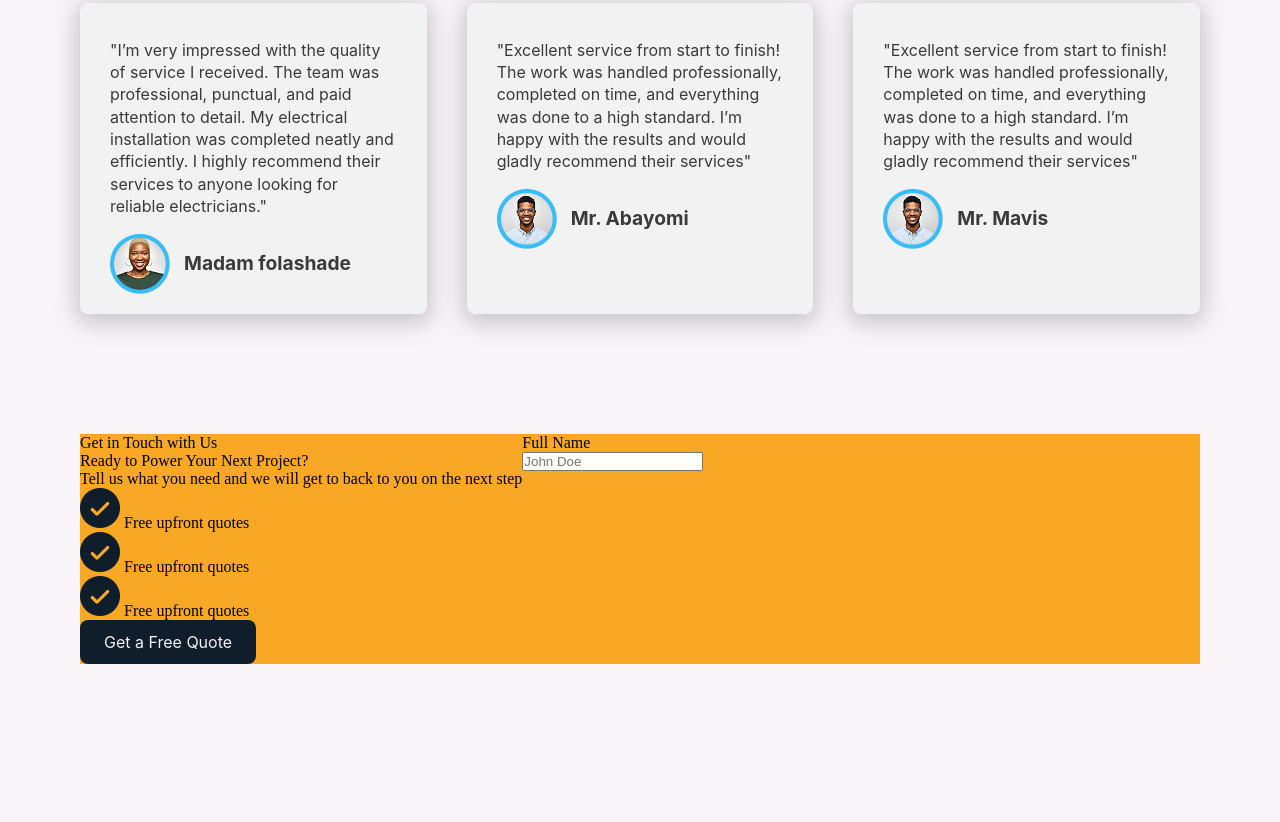
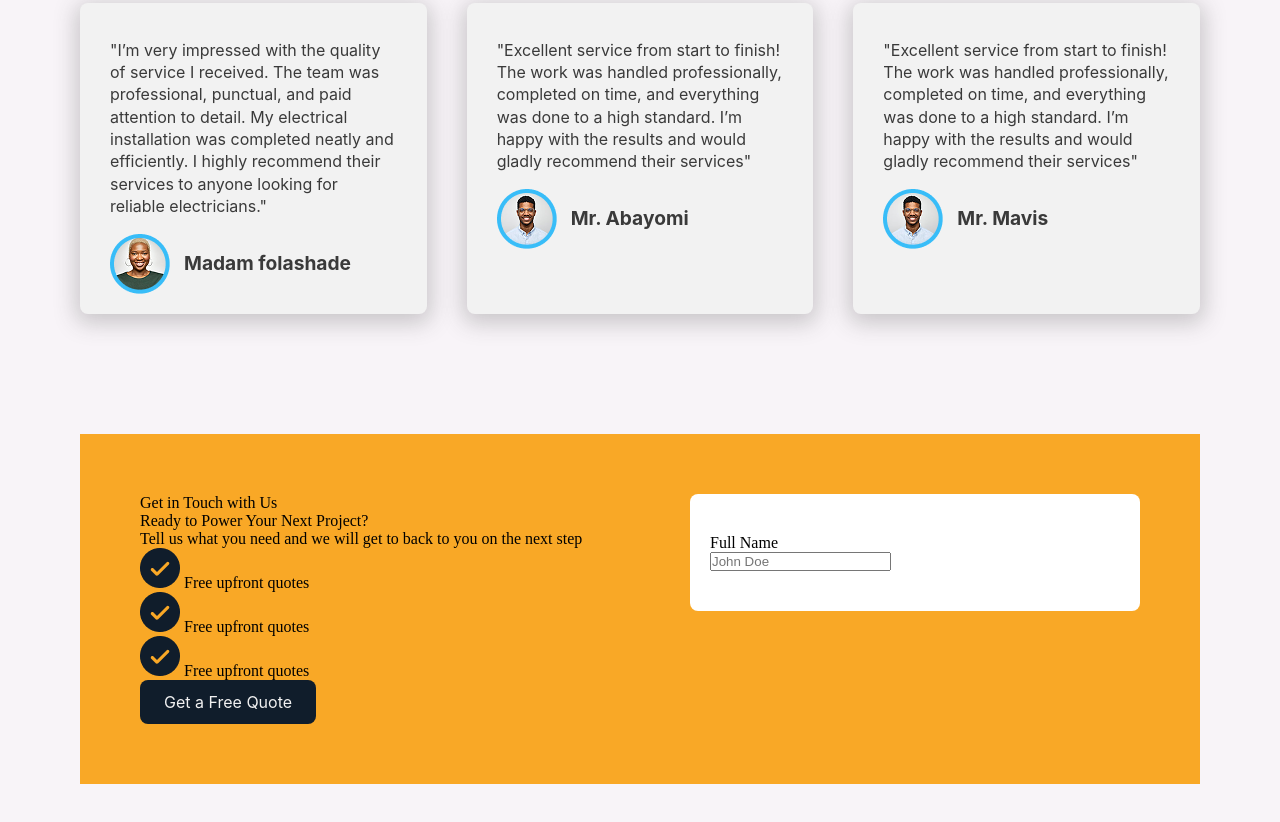
Before and after one commit to oteikwu1/e-emmy-integrated-solutions, a plain HTML site: page index.html in a window 1280 px wide. Shown: the part 3156-3978 px from the top of the page. Before the commit the page ends 3860 px from the top, so only its background shows below. Drawn offline with Linux system fonts and the light colour scheme.

Commit message:
improve form section

```diff
--- a/index.html
+++ b/index.html
@@ -263,12 +263,14 @@
         </div>
         </div>
         <div class="form">
+           <form action="">
             <label for="name" id="name">
                 Full Name
             </label>
             <div class="name">
                 <input type="text" name="name" placeholder="John Doe" id="name">
             </div>
+           </form>
         </div>
     </section>
     </main>
--- a/styles.css
+++ b/styles.css
@@ -399,5 +399,20 @@ body {
 .form-section {
     background-color: var(--accent-color);
     display: flex;
+    gap: 40px;
     margin: 40px 80px;
+    padding: 60px 60px;
 }
+
+.form-content {
+    flex: 1;
+}
+
+.form {
+    max-width: 450px;
+    width: 100%;
+    background-color: #fff;
+    border-radius: 8px;
+    height: fit-content;
+    padding: 40px 20px;
+}
```
